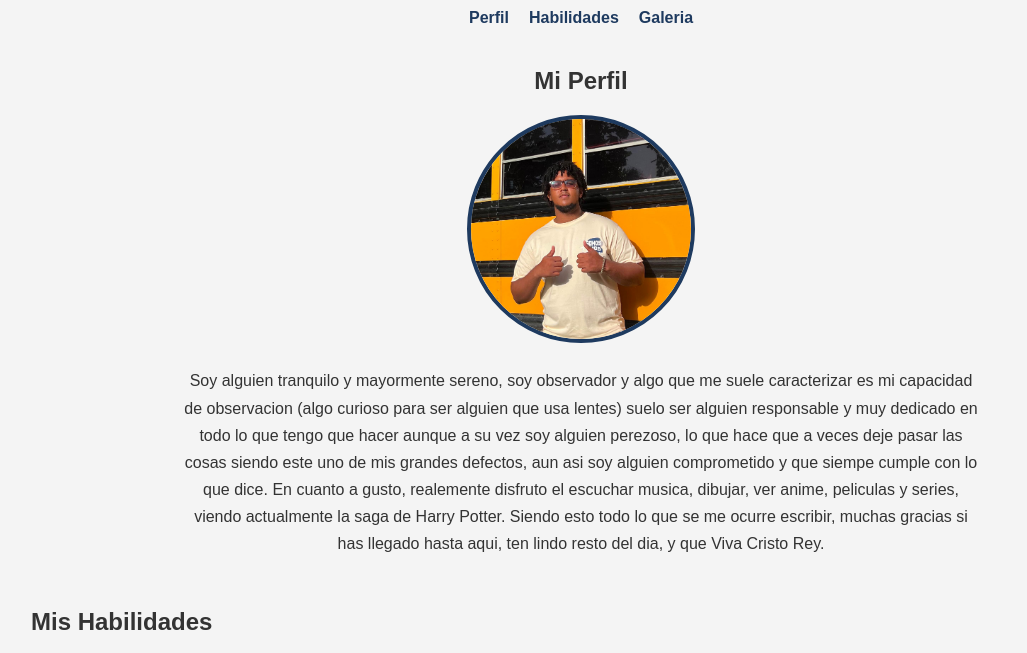
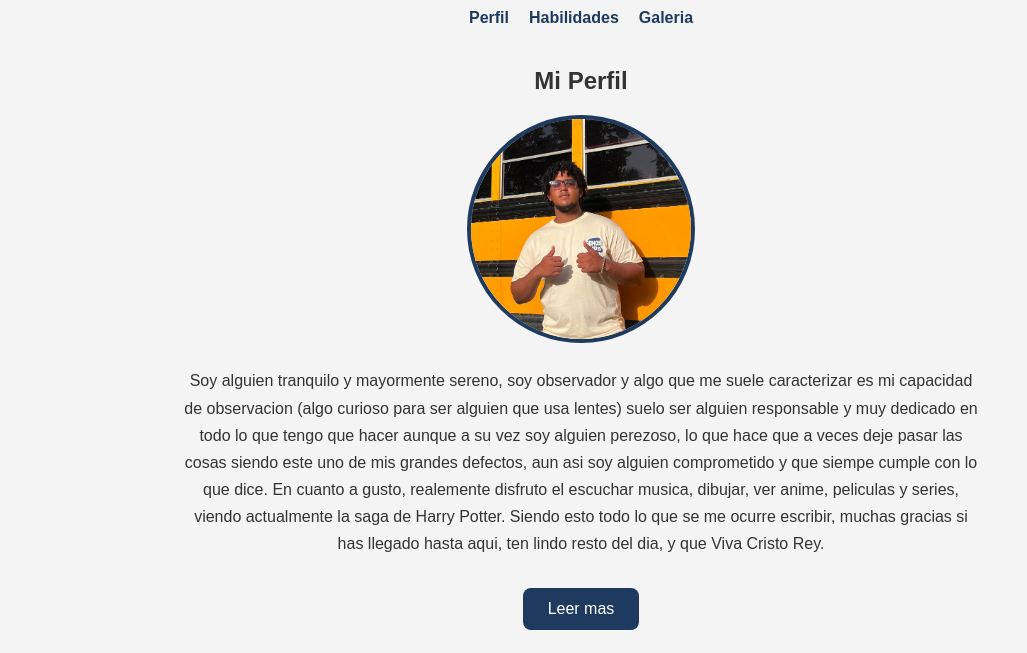
Before and after one commit to lopezqueirhol-debug/programacion-web-practicas, a plain HTML site: page Practica3/mi-rincon-personal/index.html in a window 1280 px wide. Shown: the part 99-752 px from the top of the page, without its empty margins (59-1086 px from the left). Drawn offline with Linux system fonts and the light colour scheme.

Commit message:
Se agrego un button para la opccion de (Leer mas) en el idex

```diff
--- a/Practica3/mi-rincon-personal/index.html
+++ b/Practica3/mi-rincon-personal/index.html
@@ -35,6 +35,8 @@
                 ver anime, peliculas y series, viendo actualmente la saga de Harry Potter. Siendo esto todo
                 lo que se me ocurre escribir, muchas gracias si has llegado hasta aqui, ten lindo resto del dia,
                 y que Viva Cristo Rey.</span>
+
+                <button id="btn-leer-mas">Leer mas</button>
 
             </p>
         </section>
```
